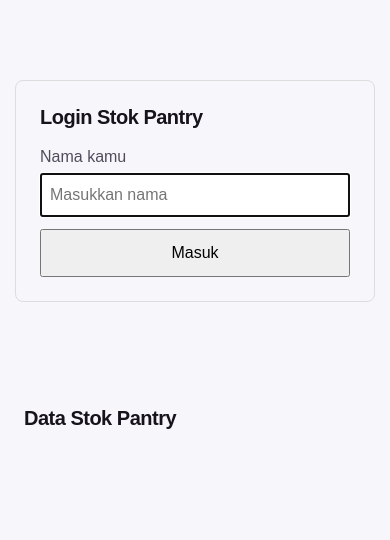
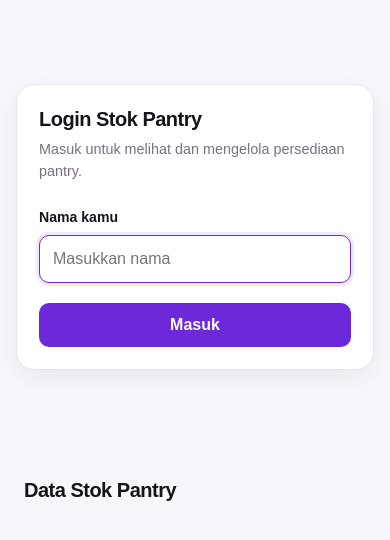
Before and after one commit to callmecua2/barangpantri, a Next.js app: page /stok in a window 390 px wide. Shown: the top 540 px of the page. Built offline with nearby package versions, Linux system fonts and the light colour scheme; no server answers.

Commit message:
Refactor frontend for responsive mobile layout

```diff
--- a/app/components/LoginForm.tsx
+++ b/app/components/LoginForm.tsx
@@ -4,67 +4,64 @@
 import { useState } from "react";
 import { api, User } from "@/lib/api";
 
-export default function LoginForm({ onLogin }: { onLogin: (u: User) => void }) {
+export default function LoginForm({ onLogin }: { onLogin: (user: User) => void }) {
   const [nama, setNama] = useState("");
   const [err, setErr] = useState("");
   const [loading, setLoading] = useState(false);
 
-  const submit = async (e: React.FormEvent) => {
-    e.preventDefault();
+  const submit = async (event: React.FormEvent<HTMLFormElement>) => {
+    event.preventDefault();
+
     if (!nama.trim()) {
-      setErr("Nama wajib diisi");
+      setErr("Nama wajib diisi.");
       return;
     }
+
     setLoading(true);
     setErr("");
+
     try {
-      const r = await api.login(nama.trim());
-      onLogin(r.data);
-    } catch (e: any) {
-      setErr(e.message);
+      const response = await api.login(nama.trim());
+      onLogin(response.data);
+    } catch (error: any) {
+      setErr(error.message || "Login gagal. Silakan coba lagi.");
     } finally {
       setLoading(false);
     }
   };
 
   return (
-    <div
-      style={{
-        maxWidth: 360,
-        margin: "80px auto",
-        padding: 24,
-        border: "1px solid #ddd",
-        borderRadius: 8,
-      }}
-    >
-      <h2 style={{ marginBottom: 16 }}>Login Stok Pantry</h2>
-      <form
-        onSubmit={submit}
-        style={{ display: "flex", flexDirection: "column", gap: 12 }}
-      >
-        <label>
-          Nama kamu
+    <div className="login-shell">
+      <section className="login-card">
+        <h2>Login Stok Pantry</h2>
+        <p className="login-description">
+          Masuk untuk melihat dan mengelola persediaan pantry.
+        </p>
+
+        <form onSubmit={submit} className="update-form" style={{ padding: 0, border: 0, boxShadow: "none" }}>
+          <div className="form-field">
+            <label className="form-label" htmlFor="login-nama">Nama kamu</label>
             <input
+              id="login-nama"
               type="text"
               value={nama}
-            onChange={(e) => setNama(e.target.value)}
+              onChange={(event) => setNama(event.target.value)}
               placeholder="Masukkan nama"
-            style={{ width: "100%", padding: 8, marginTop: 4 }}
+              className="form-control"
+              autoComplete="username"
               autoFocus
+              required
+              disabled={loading}
             />
-        </label>
-        <button
-          type="submit"
-          disabled={loading}
-          style={{
-            padding: "10px 16px",
-            cursor: loading ? "not-allowed" : "pointer",
-          }}
-        >
-          {loading ? "Memuat..." : "Masuk"}
+          </div>
+
+          {err && <p className="form-error" role="alert">{err}</p>}
+
+          <button type="submit" className="primary-button" disabled={loading}>
+            {loading ? "Memproses..." : "Masuk"}
           </button>
-        {err && <p style={{ color: "red", margin: 0 }}>{err}</p>}
         </form>
+      </section>
     </div>
   );
 }
```
Lines whose indentation alone changed are shown as unchanged.
